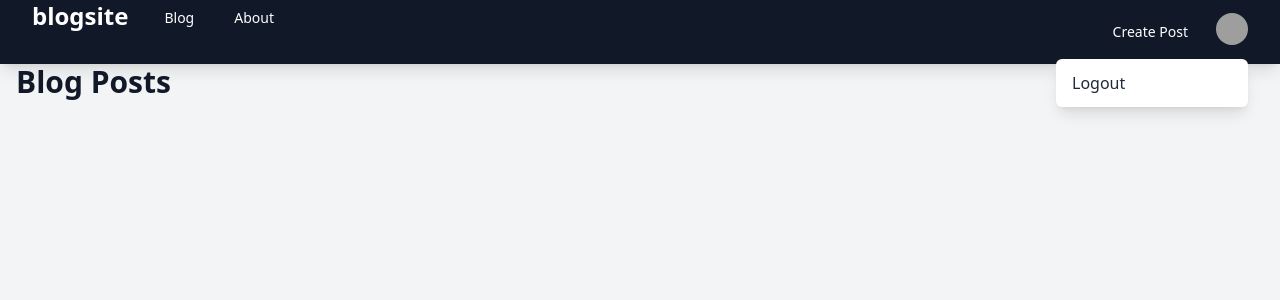
After one commit to Bijay4444/blogsite, a Django app: page /blog/ in a window 1280 px wide. The commit adds this page. Shown: the top 300 px of the page. Run offline with Django 3.2, Linux system fonts and the light colour scheme; the visitor is signed in with stand-in values (Sample User, id 1); data that the repository does not hold is empty; some libraries are stand-ins or nearby versions; grey boxes are pictures that could not be loaded.

Commit message:
CRUD Completed

```diff
--- a/blogsite/blog/models.py
+++ b/blogsite/blog/models.py
@@ -13,15 +13,9 @@ class Post(models.Model):
     content = models.TextField()
     owner = models.ForeignKey(settings.AUTH_USER_MODEL, on_delete=models.CASCADE)
     tags = TaggableManager()
-    slug = models.SlugField(unique=True, max_length=255, blank=True, null=True)
     picture = models.ImageField(upload_to='uploads/post_pictures', blank=True, null=True)
     created_at = models.DateTimeField(auto_now_add=True)
     updated_at = models.DateTimeField(auto_now=True)
-
-    def save(self, *args, **kwargs):
-        if not self.slug:
-            self.slug = slugify(self.title)
-        super().save(*args, **kwargs)
 
     def __str__(self):
         return self.title
--- /dev/null
+++ b/blogsite/blog/owner.py
@@ -0,0 +1,49 @@
+from django.views.generic import CreateView, UpdateView, DeleteView, ListView, DetailView
+from django.contrib.auth.mixins import LoginRequiredMixin
+
+class OwnerListView(ListView):
+    """
+    Sub-class the ListView to pass the request to the form
+    """
+
+class OwnerDetailView(DetailView):
+    """
+    Sub-class the DetailView to pass the request to the form
+    """
+
+class OwnerCreateView(LoginRequiredMixin, CreateView):
+    """
+    Sub-class the CreateView to pass the request to the form and
+    add the owner to the saved object.
+    """
+
+    def form_valid(self, form):
+        print('Form-valid Called')
+        object = form.save(commit=False)
+        object.owner = self.request.user
+        object.save()
+        return super(OwnerCreateView, self).form_valid(form)
+
+class OwnerUpdateView(LoginRequiredMixin, UpdateView):
+    """
+    Sub-class the UpdateView to pass the request to the form and limit the
+    queryset to the requesting user.
+    """
+
+    def get_queryset(self):
+        print('Update-get_queryset Called')
+        """Limit a User to only modifying their own data"""
+        queryset = super(OwnerUpdateView, self).get_queryset()
+        return queryset.filter(owner=self.request.user)
+
+class OwnerDeleteView(LoginRequiredMixin, DeleteView):
+    """
+    Sub-class the DeleteView to restict a User from deleting other
+    user's data
+    """
+
+    def get_queryset(self):
+        print('Delete-get_queryset Called')
+        """Limit a User to only deleting their own data"""
+        queryset = super(OwnerDeleteView, self).get_queryset()
+        return queryset.filter(owner=self.request.user)
--- /dev/null
+++ b/blogsite/blog/templates/blog/post_list.html
@@ -0,0 +1,15 @@
+{% extends 'base_nav.html' %}
+
+{% block main_content %}
+<div class="container mx-auto px-4">
+    <h1 class="text-3xl font-bold mb-4">Blog Posts</h1>
+    {% for post in post_list %}
+        <div class="bg-white p-4 mb-4 shadow-md rounded-lg">
+            <h2 class="text-2xl font-semibold"><a href="{% url 'blogs:post_detail' post.id %}">{{ post.title }}</a></h2>
+            <p class="text-sm text-gray-600">Posted by {{ post.owner }} on {{ post.created_at }}</p>
+            <p class="mt-2">{{ post.content|truncatewords:30 }}</p>
+            <a href="{% url 'blogs:post_detail' post.id %}" class="text-blue-500 hover:underline">Read more</a>
+        </div>
+    {% endfor %}
+</div>
+{% endblock %}
--- a/blogsite/blog/urls.py
+++ b/blogsite/blog/urls.py
@@ -1,7 +1,19 @@
 from django.urls import path
 from . import views
+from blog.views import PostListView, PostDetailView, PostCreateView, PostUpdateView, PostDeleteView, CommentCreateView, CommentDeleteView
+
+app_name = 'blogs'
 
 urlpatterns = [
     # Example URL pattern
-    path('', views.index, name='blog-home'),  # Modify this according to your view
+    path('', PostListView.as_view(), name='all'),
+    path('post/<int:pk>/', PostDetailView.as_view(), name='post_detail'),
+    path('post/create/', PostCreateView.as_view(), name='post_create'),
+    path('post/<int:pk>/update/', PostUpdateView.as_view(), name='post_update'),
+    path('post/<int:pk>/delete/', PostDeleteView.as_view(), name='post_delete'),
+
+    path('post/<int:pk>/comment/', CommentCreateView.as_view(), name='comment_create'),
+    path('comment/<int:pk>/delete/', CommentDeleteView.as_view(), name='post_comment_delete'),
+
+
 ]
--- a/blogsite/blog/views.py
+++ b/blogsite/blog/views.py
@@ -1,5 +1,61 @@
 
-from django.shortcuts import render
+from django.shortcuts import render, redirect, get_object_or_404
+from .owner import OwnerListView, OwnerDetailView, OwnerCreateView, OwnerUpdateView, OwnerDeleteView
+from .models import Post, Comment, Interactions
+from django.urls import reverse_lazy, reverse
+from django.http import HttpResponse
+from django.contrib.auth.mixins import LoginRequiredMixin
+from django.views import View
+from django.db.models import Q
+from .forms import CommentForm
 
-def index(request):
-    return render(request, 'blog/index.html')
+class PostListView(OwnerListView):
+    model = Post
+    template_name = "blog/post_list.html"
+
+    def get(self, request):
+        post_list = Post.objects.all()
+        comment_list = Comment.objects.all()
+        ctx = {'post_list': post_list, 'comment_list': comment_list}
+        return render(request, self.template_name, ctx)
+class PostDetailView(OwnerDetailView):
+    model = Post
+    template_name = "blog/post_detail.html"
+
+    def get(self, request, pk):
+        post = get_object_or_404(Post, pk=pk)
+        comments = Comment.objects.filter(post=post).order_by('-created_at')
+        comment_form = CommentForm()
+        ctx = {'post': post, 'comments': comments, 'comment_form': comment_form}
+        return render(request, self.template_name, ctx)
+
+class PostCreateView(OwnerCreateView):
+    model = Post
+    fields = ['title', 'content', 'tags', 'picture']
+    success_url = reverse_lazy('blogs:all')
+
+class PostUpdateView(OwnerUpdateView):
+    model = Post
+    fields = ['title', 'content', 'tags', 'picture']
+    success_url = reverse_lazy('blogs:all')
+
+class PostDeleteView(OwnerDeleteView):
+    model = Post
+    success_url = reverse_lazy('blogs:all')
+
+class CommentCreateView(LoginRequiredMixin, View):
+    def post(self, request, pk):
+        post = get_object_or_404(Post, id=pk)
+        comment = Comment(comment=request.POST['comment'], owner=request.user, post=post)
+        comment.save()
+        messages.success(request, 'Comment added successfully!')
+        return redirect(reverse('blogs:post_detail', args=[pk]))
+
+class CommentDeleteView(OwnerDeleteView):
+    model = Comment
+    template_name = "blog/comment_delete.html"
+
+    def get_success_url(self):
+        post = self.object.post
+        messages.success(self.request, 'Comment deleted successfully!')
+        return reverse('blogs:post_detail', args=[post.id])
--- a/blogsite/blogsite/settings.py
+++ b/blogsite/blogsite/settings.py
@@ -51,10 +51,10 @@ INSTALLED_APPS = [
     'tailwind',
     'blog_theme',
     'django_browser_reload',
+    'home.apps.HomeConfig',
 
 
     #Custom applications
-    'home',
     'blog',
 ]
 
--- a/blogsite/home/templates/base_nav.html
+++ b/blogsite/home/templates/base_nav.html
@@ -1,23 +1,48 @@
 {% extends 'base_tailwind.html' %}
+{% load static %}
+{% load app_tags %} <!-- Assuming you have custom tags in app_tags.py -->
 
 {% block content %}
-    <nav class="bg-white shadow-md">
-        <div class="max-w-7xl mx-auto px-2 sm:px-6 lg:px-8">
-            <div class="relative flex items-center justify-between h-16">
-                <div class="absolute inset-y-0 left-0 flex items-center sm:hidden">
-                    <!-- Mobile menu button -->
+    <nav class="bg-gray-900 text-white shadow-lg">
+        <div class="max-w-7xl mx-auto px-4 sm:px-6 lg:px-8">
+            <div class="flex justify-between h-16">
+                <div class="flex">
+                    <!-- Assuming you have APP_NAME defined in settings or using your app_tags -->
+                    <a href="{% url 'blogs:all' %}" class="text-2xl font-bold text-white hover:text-gray-400">
+                        {{ settings.APP_NAME }} <!-- or replace with {{ app_name }} if passed via context -->
+                    </a>
+                    <div class="ml-6 flex space-x-4">
+                        <a href="{% url 'blogs:all' %}" class="text-white hover:text-gray-400 px-3 py-2 rounded-md text-sm font-medium">
+                            Blog
+                        </a>
+                        <a href="#" class="text-white hover:text-gray-400 px-3 py-2 rounded-md text-sm font-medium">
+                            About
+                        </a>
+                    </div>
                 </div>
-                <div class="flex-1 flex items-center justify-center sm:items-stretch sm:justify-start">
-                    <div class="flex-shrink-0">
-                        <a href="{% url 'home' %}" class="text-xl font-semibold text-gray-900">My Blog</a>
-                    </div>
-                    <div class="hidden sm:block sm:ml-6">
-                        <div class="flex space-x-4">
-                            <a href="{% url 'blog_list' %}" class="text-gray-900 hover:bg-gray-200 px-3 py-2 rounded-md text-sm font-medium">Blog</a>
-                            <a href="{% url 'about' %}" class="text-gray-900 hover:bg-gray-200 px-3 py-2 rounded-md text-sm font-medium">About</a>
-                            <!-- Add more navigation links here -->
+
+                <div class="flex items-center space-x-4">
+                    {% if user.is_authenticated %}
+                    <a href="{% url 'blogs:post_create' %}" class="text-white hover:text-gray-400 px-3 py-2 rounded-md text-sm font-medium">
+                        Create Post
+                    </a>
+                    <div class="relative">
+                        <button type="button" class="text-white focus:outline-none" id="user-menu-button" aria-expanded="false">
+                            <!-- Gravatar tag -->
+                            <img class="h-8 w-8 rounded-full" src="{{ user|gravatar:60 }}" alt="">
+                        </button>
+                        <!-- Dropdown menu -->
+                        <div class="absolute right-0 mt-2 w-48 bg-white rounded-md shadow-lg py-1 z-10">
+                            <a href="{% url 'logout' %}?next={% url 'blogs:all' %}" class="block px-4 py-2 text-gray-800 hover:bg-gray-100">
+                                Logout
+                            </a>
                         </div>
                     </div>
+                    {% else %}
+                    <a href="{% url 'login' %}?next={% url 'blogs:all' %}" class="text-white hover:text-gray-400 px-3 py-2 rounded-md text-sm font-medium">
+                        Login
+                    </a>
+                    {% endif %}
                 </div>
             </div>
         </div>
--- a/blogsite/home/templates/base_tailwind.html
+++ b/blogsite/home/templates/base_tailwind.html
@@ -3,15 +3,14 @@
 {% load static tailwind_tags %}
 
 <head>
-    {% tailwind_css %}
+    {% tailwind_css %} <!-- This is sufficient to load Tailwind's compiled styles -->
     <meta charset="UTF-8">
     <meta name="viewport" content="width=device-width, initial-scale=1.0">
     <title>{% block title %}My Blog{% endblock %}</title>
 
-    <link href="{% static 'css/dist/styles.css' %}" rel="stylesheet"> <!-- Link to your compiled Tailwind CSS file -->
-    <style>
-        /* Add any custom styles here */
-    </style>
+    <!-- Optional block for custom head content (like additional CSS or metadata) -->
+    {% block head %}
+    {% endblock %}
 </head>
 <body class="bg-gray-100 text-gray-900">
     {% block content %}
--- /dev/null
+++ b/blogsite/home/templatetags/app_tags.py
@@ -0,0 +1,21 @@
+from hashlib import md5
+from django import template
+
+# https://brobin.me/blog/2016/07/super-simple-django-gravatar/
+
+# A "gravatar" is a globally recognized avatar that is based on email address
+# People must register their email address and then upload a gravatar
+# If an email address has no gravatar, a generic image is put in its place
+
+# To use the gravatar filter in a template include
+# {% load app_tags %}
+
+register = template.Library()
+
+
+@register.filter(name='gravatar')
+def gravatar(user, size=35):
+    email = str(user.email.strip().lower()).encode('utf-8')
+    email_hash = md5(email).hexdigest()
+    url = "//www.gravatar.com/avatar/{0}?s={1}&d=identicon&r=PG"
+    return url.format(email_hash, size)
--- a/blogsite/home/urls.py
+++ b/blogsite/home/urls.py
@@ -2,6 +2,8 @@ from django.urls import path
 from . import views
 from django.contrib.auth import views as auth_views
 
+app_name = 'home'
+
 urlpatterns = [
-    path('', views.HomeView.as_view()),
+    path('', views.HomeView.as_view(), name='home'),
 ]
```
Also changed, not shown: blogsite/blog/forms.py (added, +7 -0 lines), blogsite/blog/templates/blog/comment_delete.html (added, +14 -0 lines), blogsite/blog/templates/blog/post_confirm_delete.html (added, +14 -0 lines), blogsite/blog/templates/blog/post_detail.html (added, +33 -0 lines), blogsite/blog/templates/blog/post_form.html (added, +12 -0 lines), blogsite/home/templates/registration/login.html (+15 -0 lines), blogsite/home/templates/registration/login_social.html (+39 -0 lines), blogsite/blog/migrations/0002_alter_post_slug.py (added), blogsite/blog/migrations/0003_remove_post_slug.py (added), blogsite/home/templatetags/__init__.py (added).
